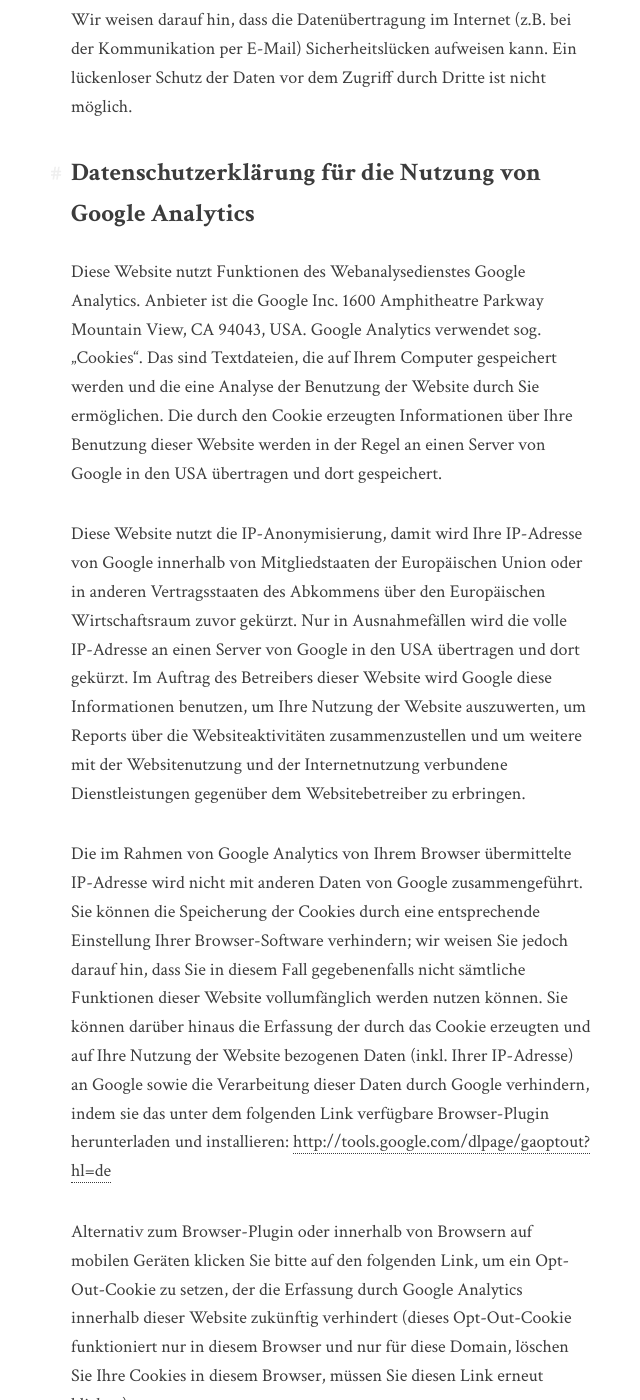
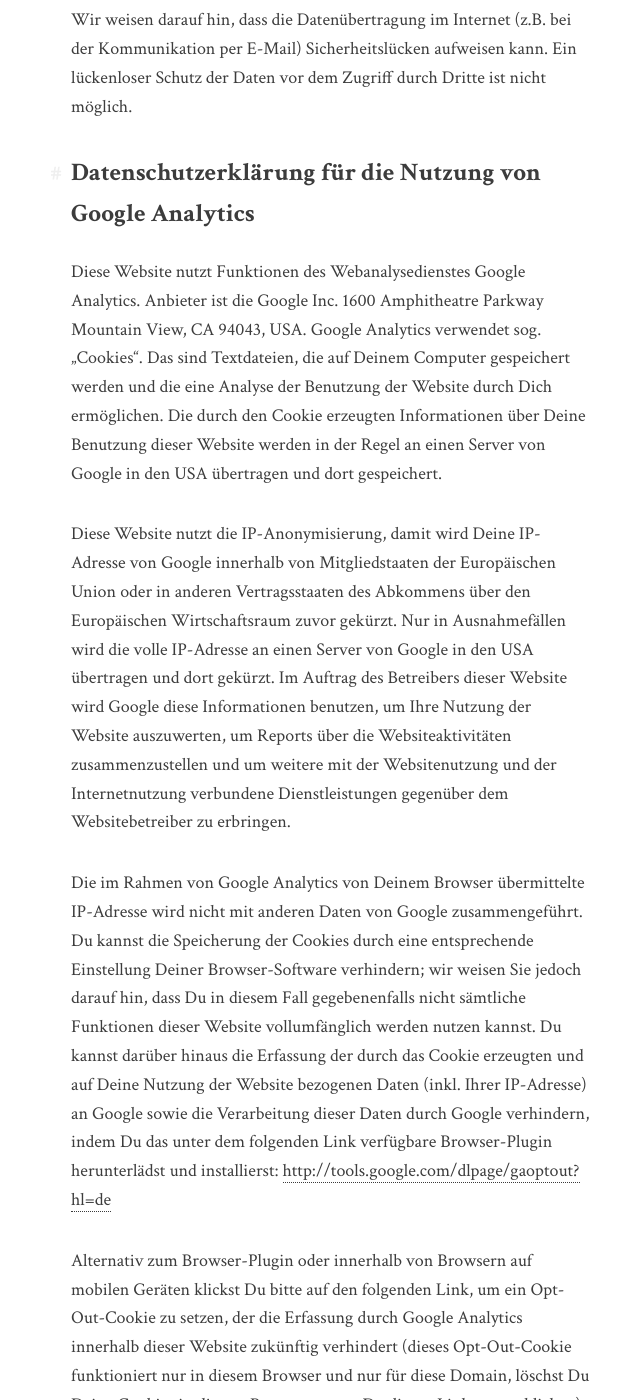
Before and after one commit to Bussmeyer/superheromautic.com, a Jekyll site: the page built from pages/privacy-policy.md, in a window 1280 px wide and 1400 px high, scrolled down 748 px. Shown: the whole window, without its empty margins (309-949 px from the left). Built offline with Jekyll 4.4.1, drawn with Linux system fonts in a browser that asks for light colours; some of the changed text lies outside the part shown.

Commit message:
von sie nach du

```diff
--- a/pages/privacy-policy.md
+++ b/pages/privacy-policy.md
@@ -20,12 +20,12 @@ Dritte ist nicht möglich.
 ## Datenschutzerklärung für die Nutzung von Google Analytics
 Diese Website nutzt Funktionen des  Webanalysedienstes Google Analytics. Anbieter ist die
 Google Inc. 1600 Amphitheatre Parkway Mountain View, CA 94043, USA. Google Analytics verwendet
-sog. „Cookies“. Das sind Textdateien, die auf Ihrem Computer gespeichert werden und die eine
-Analyse der Benutzung der Website durch Sie ermöglichen. Die durch den Cookie erzeugten
-Informationen über Ihre Benutzung dieser Website werden in der Regel an einen Server von
+sog. „Cookies“. Das sind Textdateien, die auf Deinem Computer gespeichert werden und die eine
+Analyse der Benutzung der Website durch Dich ermöglichen. Die durch den Cookie erzeugten
+Informationen über Deine Benutzung dieser Website werden in der Regel an einen Server von
 Google in den USA übertragen und dort gespeichert.
 
-Diese Website nutzt die IP-Anonymisierung, damit wird Ihre IP-Adresse von Google innerhalb
+Diese Website nutzt die IP-Anonymisierung, damit wird Deine IP-Adresse von Google innerhalb
 von Mitgliedstaaten der Europäischen Union oder in anderen Vertragsstaaten des Abkommens über
 den Europäischen Wirtschaftsraum zuvor gekürzt. Nur in Ausnahmefällen wird die volle IP-Adresse
 an einen Server von Google in den USA übertragen und dort gekürzt. Im Auftrag des Betreibers
@@ -33,21 +33,21 @@ dieser Website wird Google diese Informationen benutzen, um Ihre Nutzung der Web
 um Reports über die Websiteaktivitäten zusammenzustellen und um weitere mit der Websitenutzung
 und der Internetnutzung verbundene Dienstleistungen gegenüber dem Websitebetreiber zu erbringen.
 
-Die im Rahmen von Google Analytics von Ihrem Browser übermittelte IP-Adresse wird nicht mit
-anderen Daten von Google zusammengeführt. Sie können die Speicherung der Cookies durch eine
-entsprechende Einstellung Ihrer Browser-Software verhindern; wir weisen Sie jedoch darauf hin,
-dass Sie in diesem Fall gegebenenfalls nicht sämtliche Funktionen dieser Website
-vollumfänglich werden nutzen können. Sie können darüber hinaus die Erfassung der durch das
-Cookie erzeugten und auf Ihre Nutzung der Website bezogenen Daten (inkl. Ihrer IP-Adresse)
-an Google sowie die Verarbeitung dieser Daten durch Google verhindern, indem sie das unter
-dem folgenden Link verfügbare Browser-Plugin herunterladen und installieren:
+Die im Rahmen von Google Analytics von Deinem Browser übermittelte IP-Adresse wird nicht mit
+anderen Daten von Google zusammengeführt. Du kannst die Speicherung der Cookies durch eine
+entsprechende Einstellung Deiner Browser-Software verhindern; wir weisen Sie jedoch darauf hin,
+dass Du in diesem Fall gegebenenfalls nicht sämtliche Funktionen dieser Website
+vollumfänglich werden nutzen kannst. Du kannst darüber hinaus die Erfassung der durch das
+Cookie erzeugten und auf Deine Nutzung der Website bezogenen Daten (inkl. Ihrer IP-Adresse)
+an Google sowie die Verarbeitung dieser Daten durch Google verhindern, indem Du das unter
+dem folgenden Link verfügbare Browser-Plugin herunterlädst und installierst:
 [http://tools.google.com/dlpage/gaoptout?hl=de](http://tools.google.com/dlpage/gaoptout?hl=de)
 
-Alternativ zum Browser-Plugin oder innerhalb von Browsern auf mobilen Geräten klicken
-Sie bitte auf den folgenden Link, um ein Opt-Out-Cookie zu setzen, der die Erfassung durch
+Alternativ zum Browser-Plugin oder innerhalb von Browsern auf mobilen Geräten klickst
+Du bitte auf den folgenden Link, um ein Opt-Out-Cookie zu setzen, der die Erfassung durch
 Google Analytics innerhalb dieser Website zukünftig verhindert (dieses Opt-Out-Cookie
-funktioniert nur in diesem Browser und nur für diese Domain, löschen Sie Ihre Cookies
-in diesem Browser, müssen Sie diesen Link erneut klicken):
+funktioniert nur in diesem Browser und nur für diese Domain, löschst Du Deine Cookies
+in diesem Browser, musst Du diesen Link erneut klicken):
 
 <a onclick="alert('Google Analytics wurde deaktiviert');" href="javascript:gaOptout()">Google Analytics deaktivieren</a>
 
@@ -57,7 +57,7 @@ um eine direkte Personenbeziehbarkeit auszuschließen.
 
 ## Datenschutzerklärung für die Nutzung von GitHub Pages
 Diese Website wird auf Servern von Github Inc., 88 Colin P Kelly Jr St, San Francisco, CA 94107, USA gehostet.
-Beachten Sie daher auch die [GitHub Privacy Policy](https://help.github.com/articles/github-privacy-statement/).
+Beachte daher auch die [GitHub Privacy Policy](https://help.github.com/articles/github-privacy-statement/).
 
 ## Deine Rechte und Kontaktaufnahme
 Du hast ein Recht auf unentgeltliche Auskunft über Deine gespeicherten Daten sowie ggf. ein Recht auf
```
